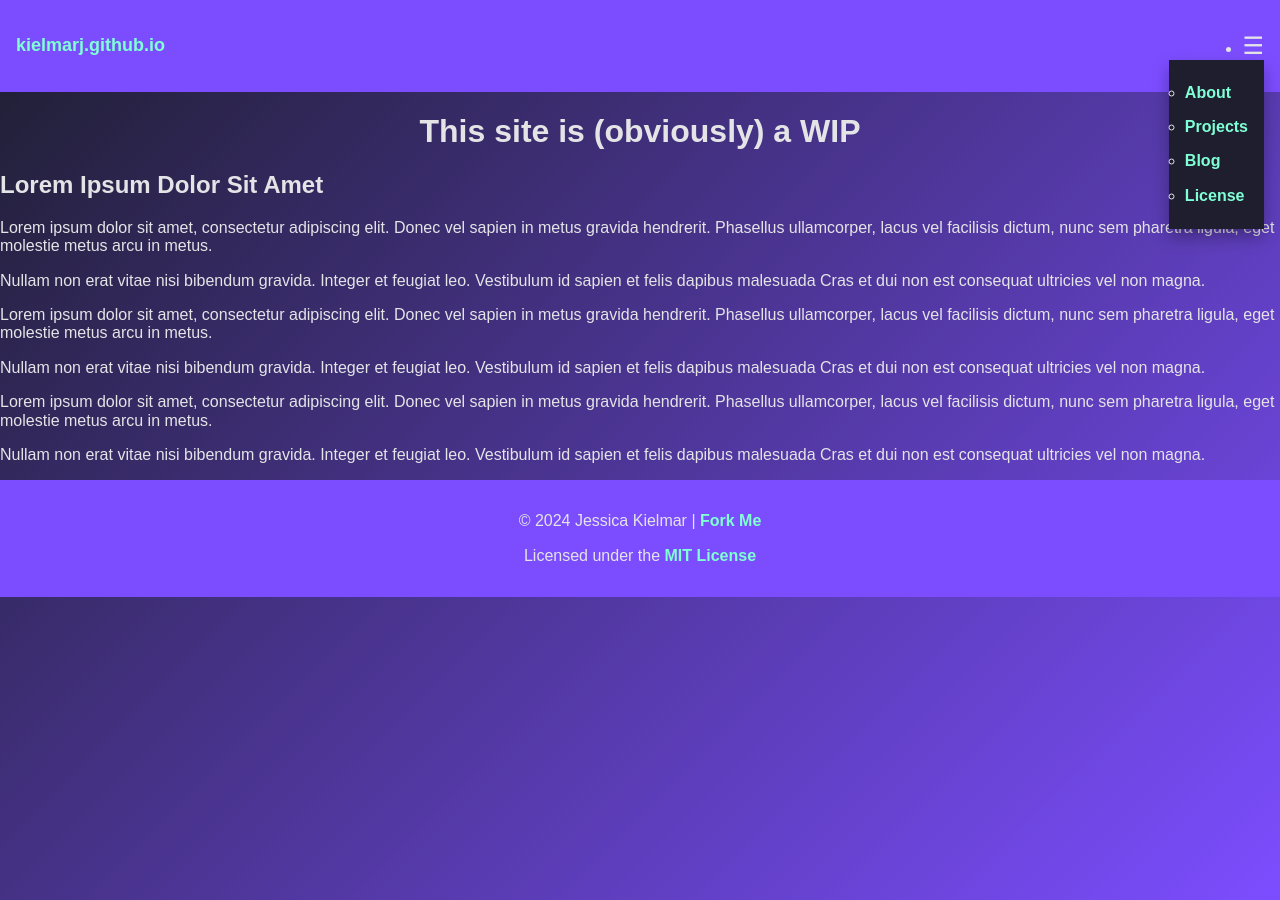
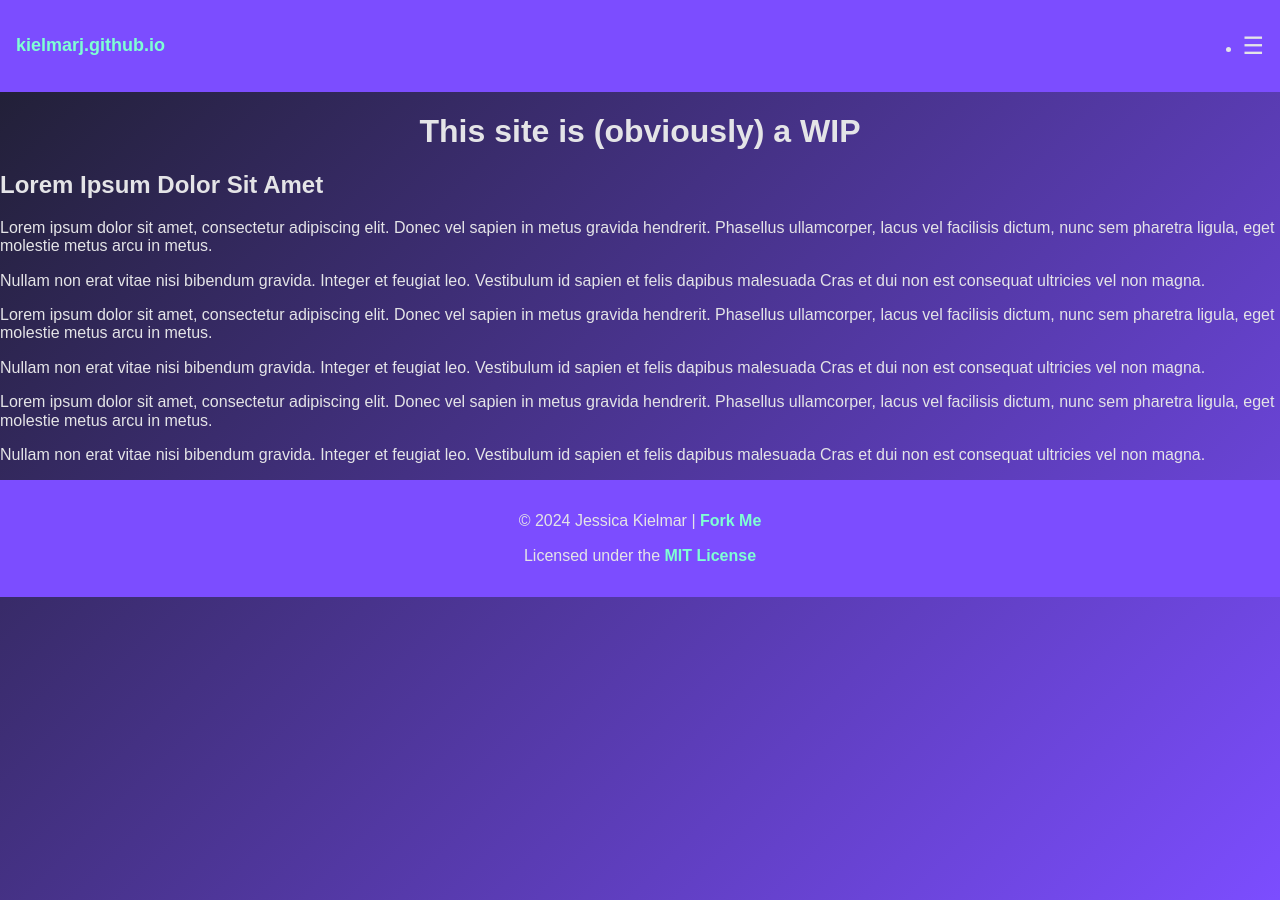
Before and after one commit to kielmarj/kielmarj.github.io, a Jekyll site: the page built from docs/index.md, in a window 1280 px wide. Built offline with Jekyll 4.4.1, drawn with Linux system fonts in a browser that asks for light colours.

Commit message:
fix navigation menu

```diff
--- a/docs/assets/default.css
+++ b/docs/assets/default.css
@@ -51,7 +51,7 @@
 }
 
 .dropdown-content {
-  display: block;
+  display: none;
   position: absolute;
   background-color: var(--bg-color);
   box-shadow: 0 8px 16px rgba(0, 0, 0, 0.3);
@@ -64,6 +64,10 @@
   padding: 0.5rem 0;
 }
 
+.dropdown-item:hover .dropdown-content {
+  display: block;
+}
+
 h1 {
   text-align: center;
 }
```
